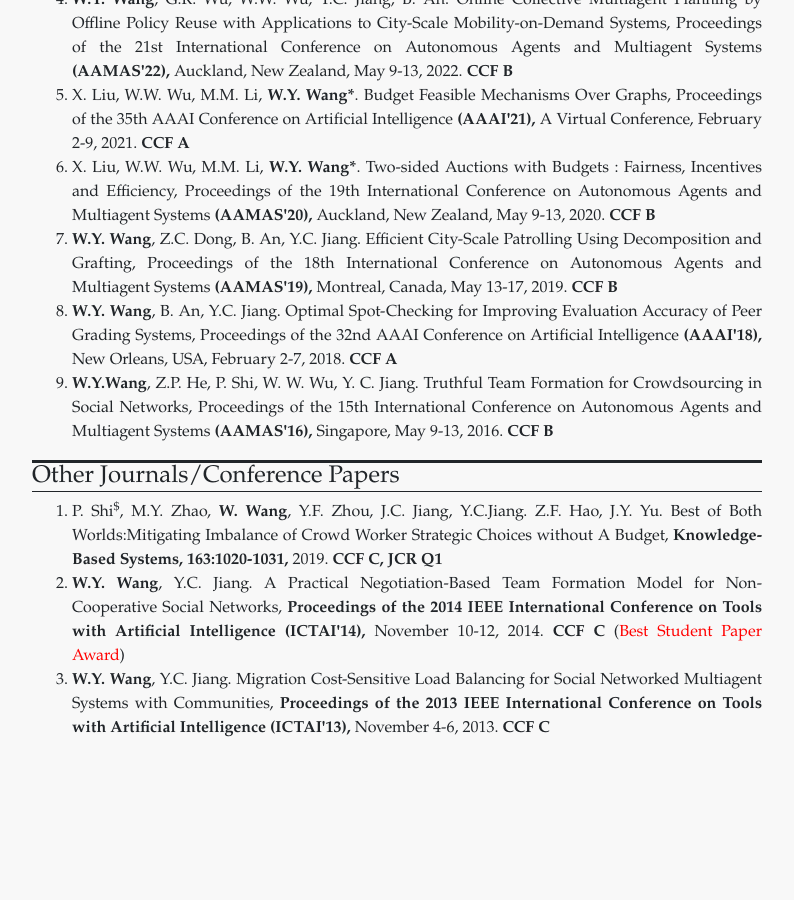
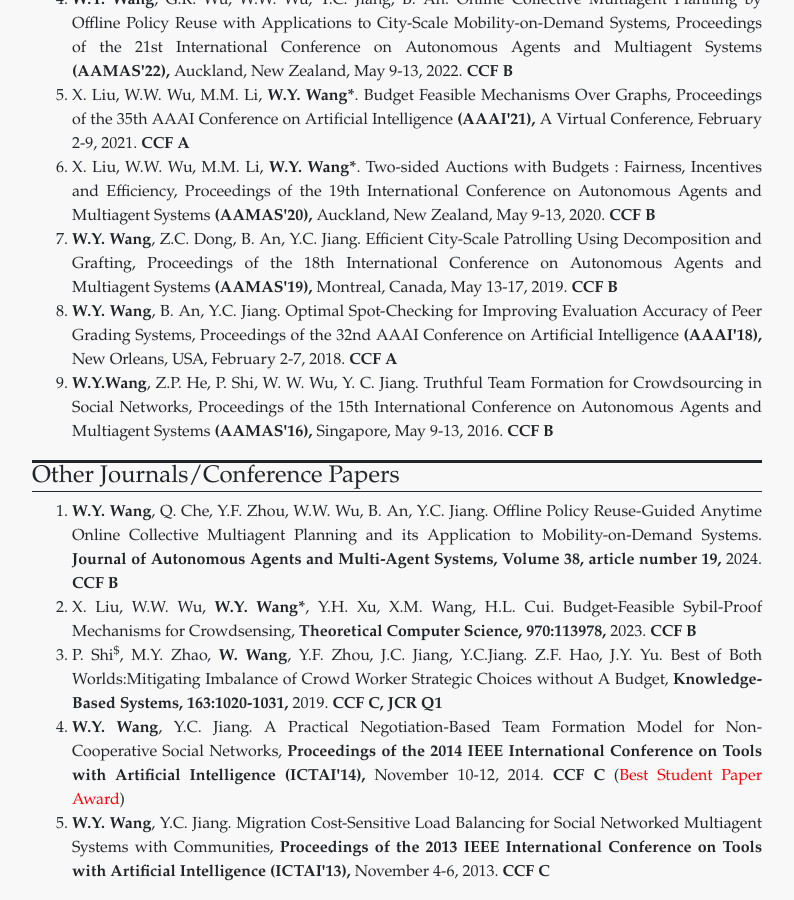
Before and after one commit to wanyuanwang/wanyuanwang.github.io, a Jekyll site: the page built from publications.html, in a window 1280 px wide and 900 px high, scrolled down 1758 px. Shown: the whole window, without its empty margins (243-1037 px from the left). Built offline with Jekyll 4.4.1, drawn with Linux system fonts in a browser that asks for light colours; before the commit the page ends 2514 px from its top, so only the background shows below that.

Commit message:
Update other_journal_papers.yml

```diff
--- a/_data/other_journal_papers.yml
+++ b/_data/other_journal_papers.yml
@@ -1,3 +1,13 @@
+- authors: <b>W.Y. Wang</b>, Q. Che, Y.F. Zhou, W.W. Wu, B. An, Y.C. Jiang.
+  title: Offline Policy Reuse-Guided Anytime Online Collective Multiagent Planning and its Application to Mobility-on-Demand Systems.
+  journal: Journal of Autonomous Agents and Multi-Agent Systems, Volume 38, article number 19,
+  date: 2024. <b> CCF B </b>
+
+- authors: X. Liu, W.W. Wu, <b>W.Y. Wang*</b>, Y.H. Xu, X.M. Wang, H.L. Cui.
+  title: Budget-Feasible Sybil-Proof Mechanisms for Crowdsensing,
+  journal: Theoretical Computer Science, 970:113978,
+  date: 2023. <b> CCF B</b>
+
 - authors: P. Shi<sup>$</sup>, M.Y. Zhao, <b>W. Wang</b>, Y.F. Zhou, J.C. Jiang, Y.C.Jiang. Z.F. Hao, J.Y. Yu.
   title: Best of Both Worlds:Mitigating Imbalance of Crowd Worker Strategic Choices without A Budget,
   journal: Knowledge-Based Systems, 163:1020-1031,
```
